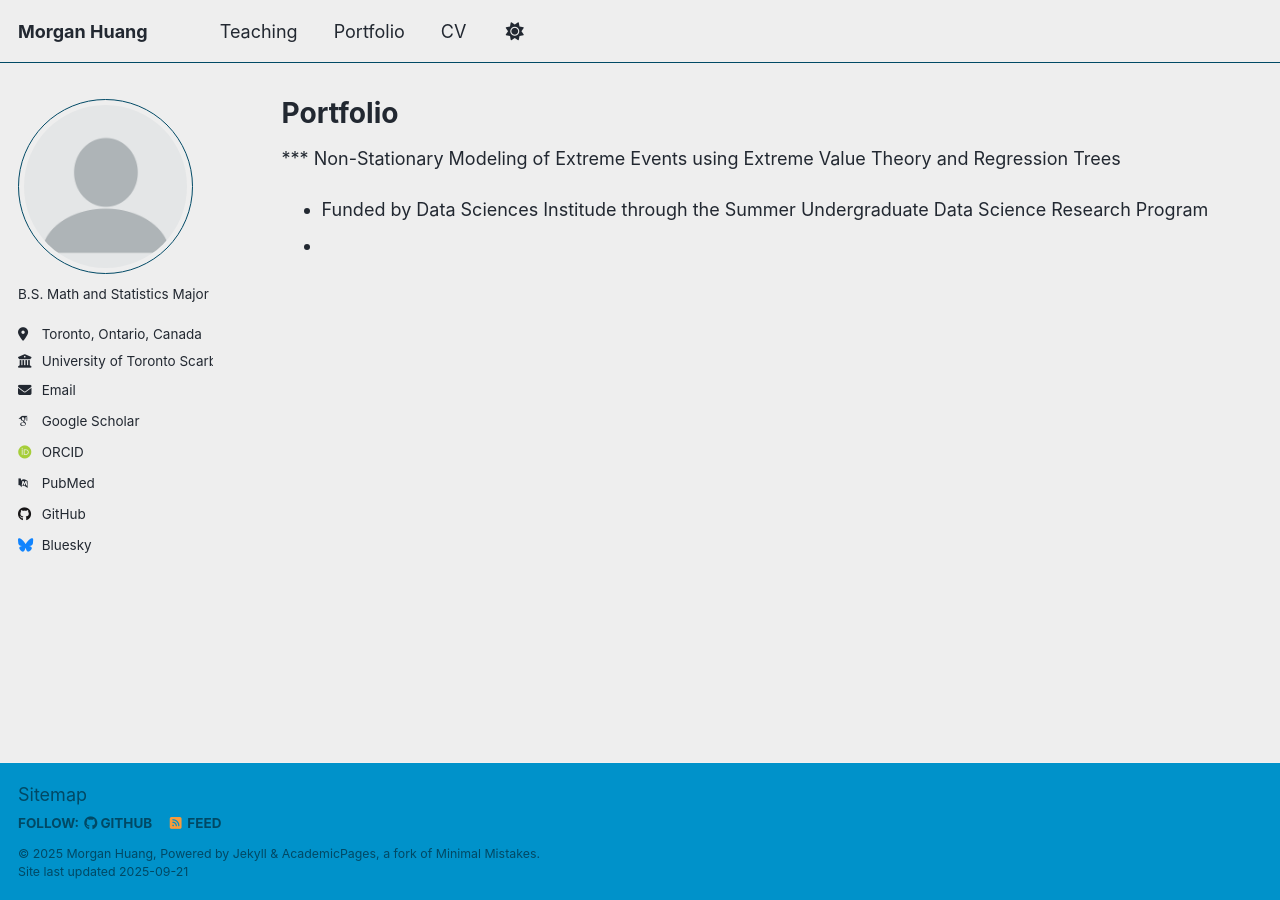
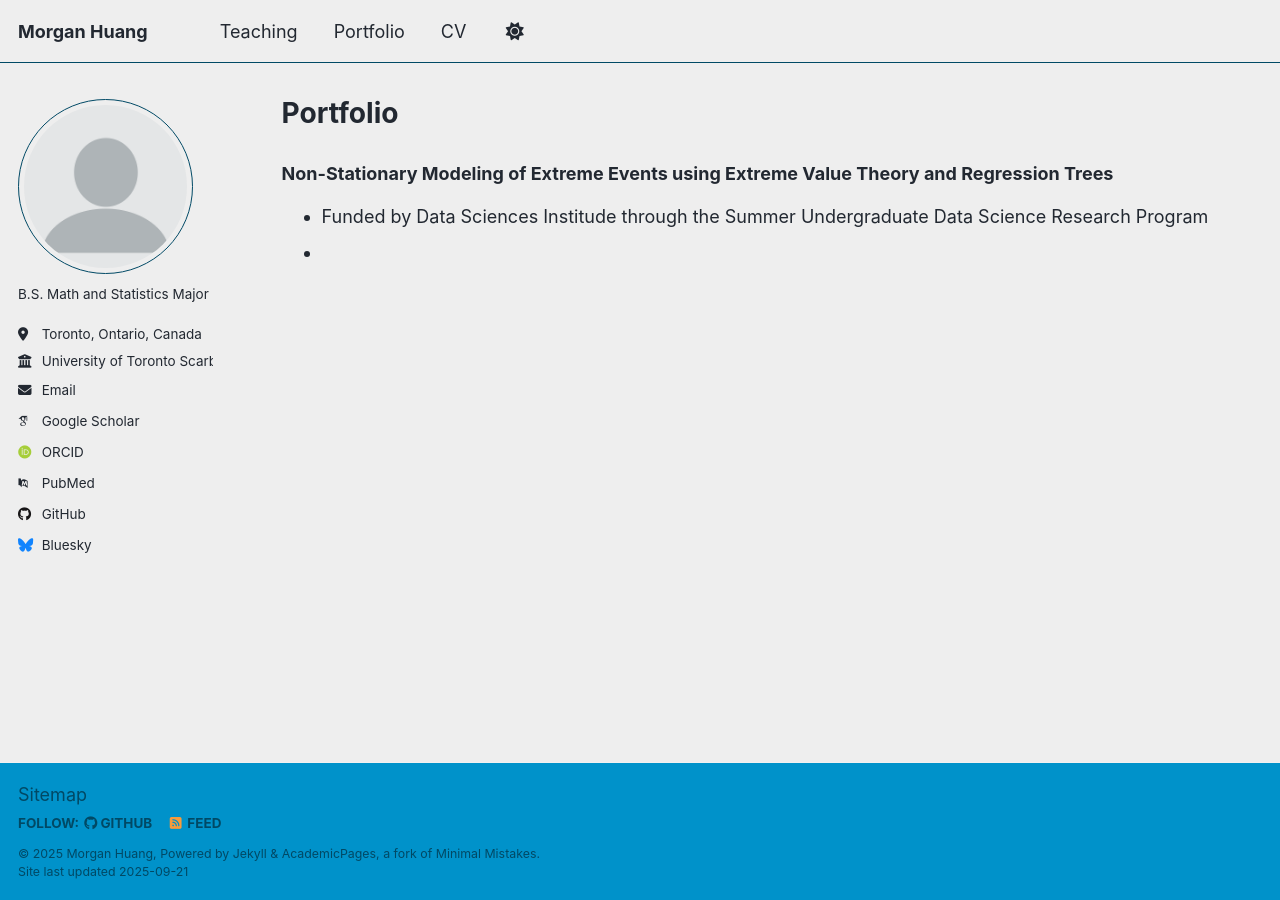
Before and after one commit to Morganh201/Morganh201.github.io, a Jekyll site: the page built from _pages/portfolio.md, in a window 1280 px wide. Built offline with Jekyll 4.4.1, drawn with Linux system fonts in a browser that asks for light colours; some web fonts are replaced; a script that is not in the unit is left out.

```diff
--- a/_pages/portfolio.md
+++ b/_pages/portfolio.md
@@ -5,7 +5,7 @@ permalink: /portfolio/
 author_profile: true
 ---
 
-*** Non-Stationary Modeling of Extreme Events using Extreme Value Theory and Regression Trees
+### Non-Stationary Modeling of Extreme Events using Extreme Value Theory and Regression Trees
 
   - Funded by Data Sciences Institude through the Summer Undergraduate Data Science Research Program
   -
```
